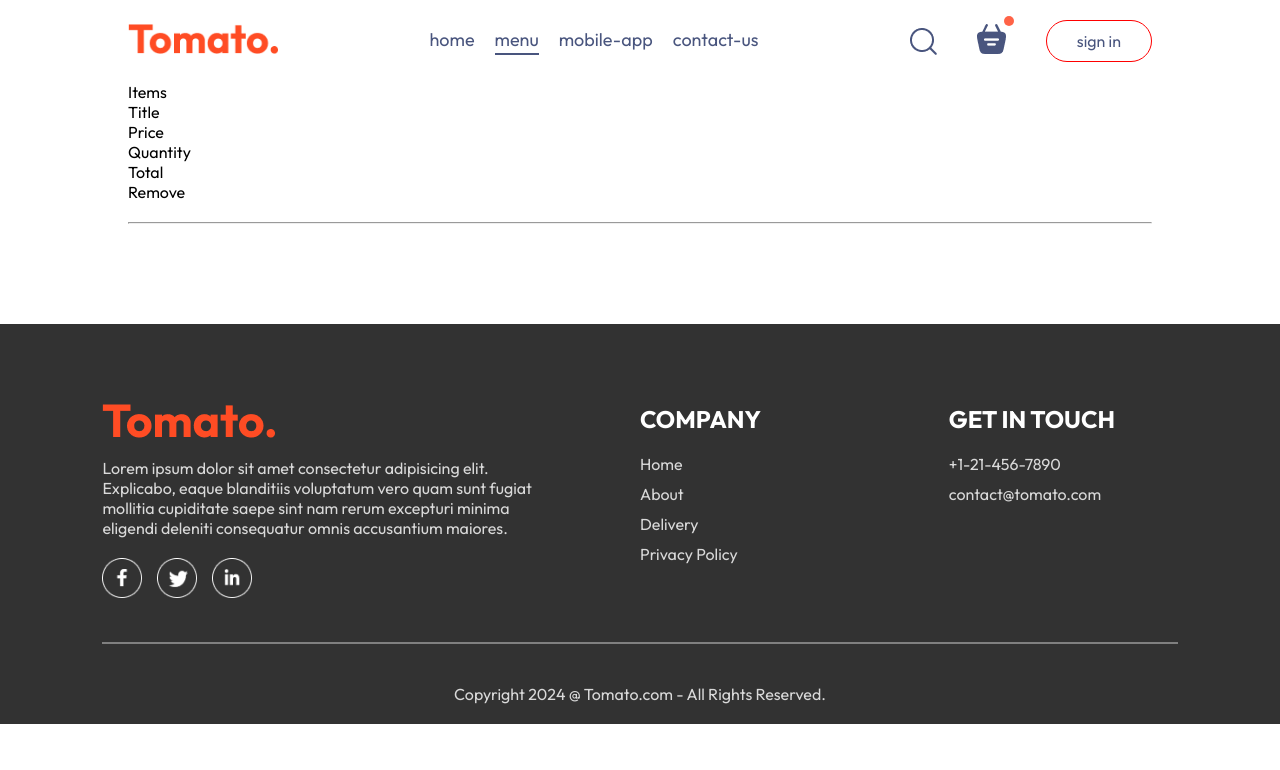
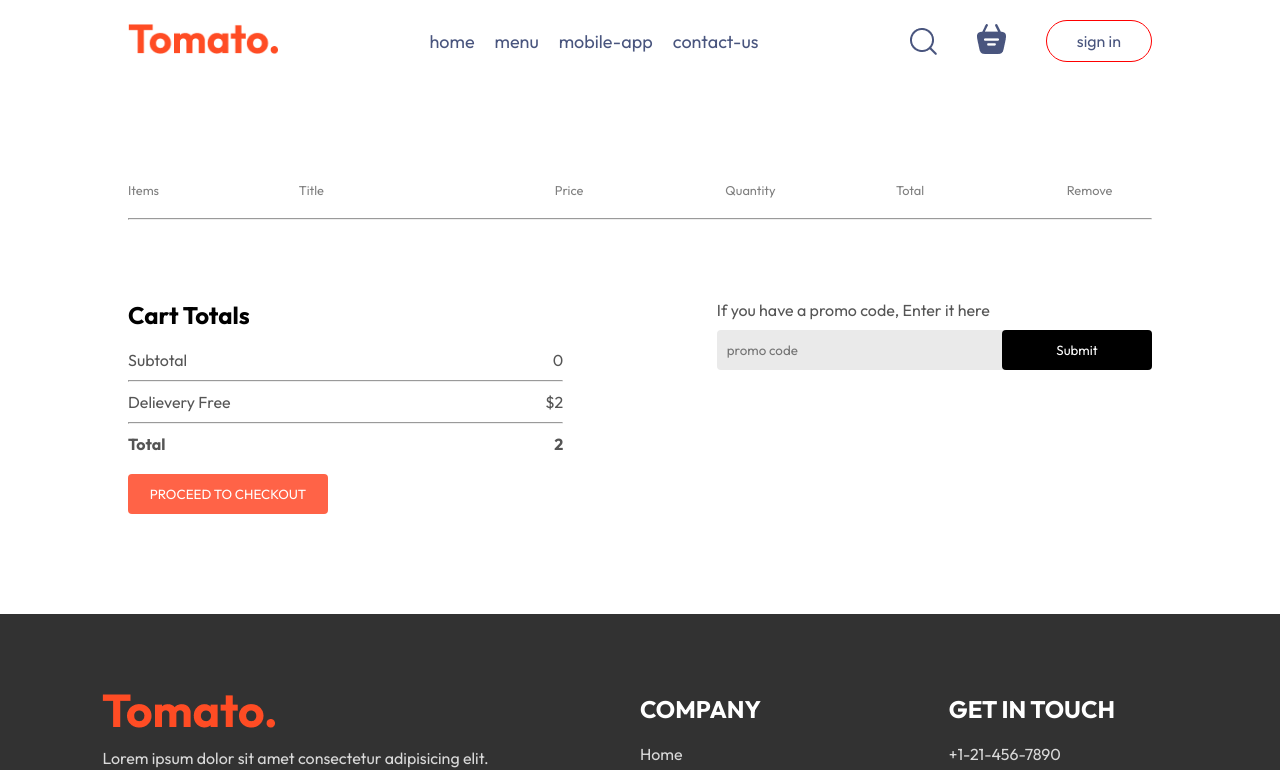
Before and after one commit to VedantShreeyansh/Food-Delivery-Frontend, a React (Vite) app: page /cart in a window 1280 px wide. Shown: the top 770 px of the page. Built offline with nearby package versions, Linux system fonts and the light colour scheme.

Commit message:
Cart Render Updates

```diff
--- a/src/App.jsx
+++ b/src/App.jsx
@@ -13,7 +13,7 @@
 
   return (
   <>
-  {showLogin?<LoginPopup/>:<></>}
+  {showLogin?<LoginPopup setShowLogin={setShowLogin}/>:<></>}
     <div className="app">
       <Navbar setShowLogin={setShowLogin} />
       <Routes>
--- a/src/components/LoginPopup/LoginPopup.jsx
+++ b/src/components/LoginPopup/LoginPopup.jsx
@@ -2,7 +2,7 @@
 import './LoginPopup.css';
 import { assets } from '../../assets/assets';
 
-const LoginPopup = () => {
+const LoginPopup = ({setShowLogin}) => {
 
  const [currState, setCurrState] = useState("Login");
 
--- a/src/components/Navbar/Navbar.jsx
+++ b/src/components/Navbar/Navbar.jsx
@@ -1,11 +1,14 @@
-import { useState } from "react";
+import { useState, useContext } from "react";
 import "./Navbar.css";
 import { assets } from "../../assets/assets.js";
 import { Link } from "react-router-dom";
+import { StoreContext } from "../../context/StoreContext.jsx";
 
 const Navbar = ({setShowLogin}) => {
 
-  const [menu, setMenu] = useState("menu");
+  const {menu, setMenu} = useState("menu");
+
+  const {getTotalCartAmount} = useContext(StoreContext);
 
   return (
     <div className="navbar">
@@ -20,7 +23,7 @@
         <img src={assets.search_icon} alt="" />
         <div className="navbar-search-icon">
           <Link to='/cart'><img src={assets.basket_icon} alt="" /></Link>
-          <div className="dot"></div>
+          <div className={getTotalCartAmount()===0?"":"dot"}></div>
         </div>
         <button onClick={()=>setShowLogin(true)}>sign in</button>
       </div>
--- a/src/context/StoreContext.jsx
+++ b/src/context/StoreContext.jsx
@@ -18,9 +18,20 @@
     setCartItems((prev) => ({ ...prev, [itemId]: prev[itemId] - 1 }));
   };
 
-  useEffect(() => {
-    console.log(cartItems);
-  }, [cartItems]);
+  const getTotalCartAmount = () => {
+    let totalAmount = 0;
+    for(const item in cartItems){
+      if (cartItems[item]>0){
+         let itemInfo = food_list.find((product)=>product._id === item);
+        totalAmount += itemInfo.price*cartItems[item];
+      }
+    }
+    return totalAmount;
+  }
+
+  // useEffect(() => {
+  //   console.log(cartItems);
+  // }, [cartItems]);
 
   const contextValue = {
     food_list,
@@ -28,6 +39,7 @@
     setCartItems,
     addToCart,
     removeFromCart,
+    getTotalCartAmount,
   };
   return (
     <StoreContext.Provider value={contextValue}>
--- a/src/pages/Cart/Cart.css
+++ b/src/pages/Cart/Cart.css
@@ -0,0 +1,106 @@
+.cart{
+    margin-top: 100px;
+}
+.cart-items-title{
+    display: grid;
+    grid-template-columns: 1fr 1.5fr 1fr 1fr 1fr 0.5fr;
+    align-items: center;
+    color: grey;
+    font-size: max(1vw, 12px);
+}
+
+.cart-items-item{
+    margin: 10px 0px;
+    color: black;
+    padding-bottom: 15px;
+}
+
+.cart-items-item img{
+    width: 80px;
+}
+
+.cart .hr{
+    height: 1px;
+    background-color: #e2e2e2;
+    border: none;
+}
+
+.cart-items-item .cross{
+    cursor: pointer;
+}
+
+.cart-bottom{
+    margin-top: 80px;
+    display: flex;
+    justify-content: space-between;
+    gap: max(12vw, 20px);
+}
+
+.cart-total{
+    flex: 1;
+    display: flex;
+    flex-direction: column;
+    gap: 20px;
+}
+
+.cart-total-details{
+    display: flex;
+    justify-content: space-between;
+    color: #555;
+}
+
+.cart-total hr{
+    margin: 10px 0px;
+}
+
+.cart-total button{
+    border: none;
+    color: white;
+    background-color: tomato;
+    width: max(15vw,200px);
+    padding: 12px 0px;
+    border-radius: 4px;
+    cursor: pointer;
+}
+
+.cart-promocode{
+    flex: 1;
+}
+
+.cart-promocode p{
+    color: #555;
+}
+
+.cart-promocode-input{
+    margin-top: 10px;
+    display: flex;
+    justify-content: space-between;
+    align-items: center;
+    background-color: #eaeaea;
+    border-radius: 4px;
+}
+
+.cart-promocode-input input{
+    background-color: transparent;
+    border: none;
+    outline: none;
+    padding-left: 10px;
+}
+
+.cart-promocode-input button{
+    width: max(10vw, 150px);
+    padding: 12px 5px;
+    background-color: black;
+    border: none;
+    color: white;
+    border-radius: 4px;
+}
+
+@media (max-width: 750px){
+    .cart-bottom{
+        flex-direction: column-reverse;
+    }
+    .cart-promocode{
+        justify-content: start;
+    }
+}
--- a/src/pages/Cart/Cart.jsx
+++ b/src/pages/Cart/Cart.jsx
@@ -4,7 +4,7 @@
 
 const Cart = () => {
 
-  const {cartItems, food_list, removeFromCart} = useContext(StoreContext);
+  const {cartItems, food_list, removeFromCart, getTotalCartAmount} = useContext(StoreContext);
 
   return (
     <div className="cart">
@@ -20,16 +20,55 @@
         <br />
         <hr />
         {food_list.map((item,index)=>{
-           if(cartItems[item._id]>0){
+           if(cartItems[item._id] > 0){
             return (
-              <div className="cart-items-title cart-items-item">
+            <div>
+               <div className="cart-items-title cart-items-item">
+                <img src={item.image} alt="" />
                 <p>{item.name}</p>
+                <p>${item.price}</p>
+                <p>{cartItems[item._id]}</p>
+                <p>${item.price * cartItems[item._id]}</p>
+                <p onClick={()=>removeFromCart(item._id)} className="cross">x</p>
               </div>
+              <hr />
+            </div>
             )
            }
         })}
       </div>
-    </div>
+      <div className="cart-bottom">
+        <div className="cart-total">
+          <h2>Cart Totals</h2>
+          <div>
+             <div className="cart-total-details">
+                <p>Subtotal</p>
+                <p>{getTotalCartAmount()}</p>
+             </div>
+             <hr />
+             <div className="cart-total-details">
+                <p>Delievery Free</p>
+                <p>${2}</p>
+             </div>
+             <hr />
+             <div className="cart-total-details">
+                 <b>Total</b>
+                 <b>{getTotalCartAmount()+2}</b>
+             </div>
+          </div>
+          <button>PROCEED TO CHECKOUT</button>
+        </div>
+          <div className="cart-promocode">
+            <div>
+              <p>If you have a promo code, Enter it here</p>
+              <div className="cart-promocode-input">
+                <input type="text" placeholder="promo code" />
+                <button>Submit</button>
+              </div>
+            </div>
+          </div>
+        </div>
+      </div>
   )
 }
 
```
